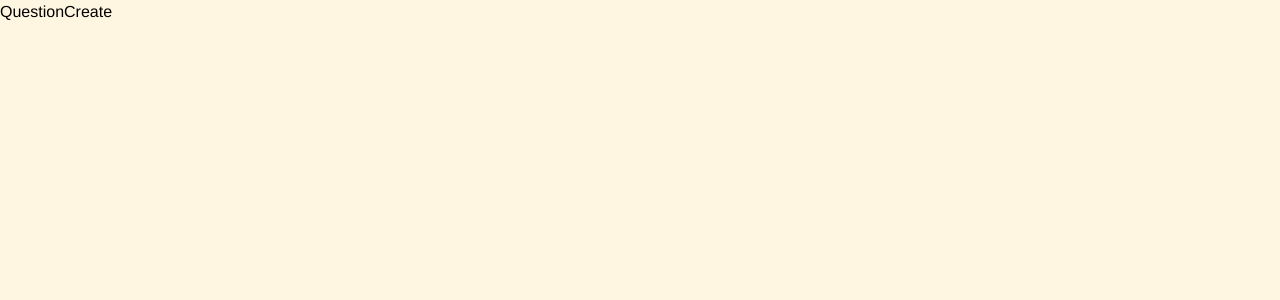
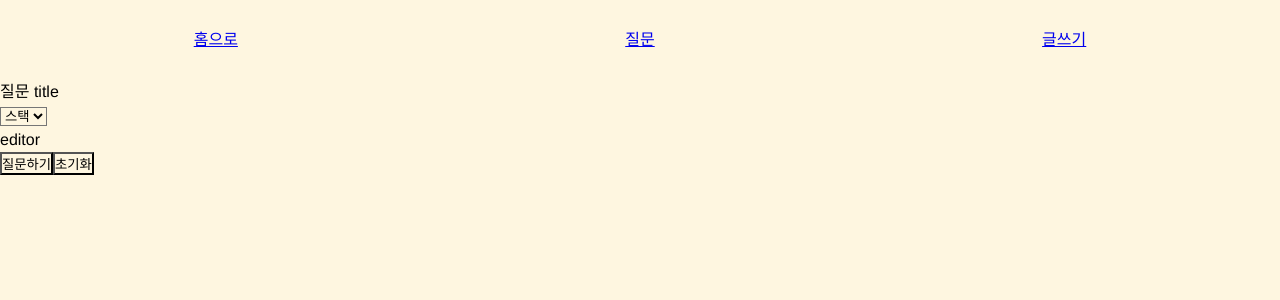
Before and after one commit to baesee0806/code-Q-A, a React (Create React App) app: page /question/create in a window 1280 px wide. Shown: the top 300 px of the page. Built offline with nearby package versions, Linux system fonts and the light colour scheme.

Commit message:
feat : react router dom (useLocation)을 이용하여 홈에서 nav안보이게 하기
Relate to : #1

```diff
--- a/src/App.tsx
+++ b/src/App.tsx
@@ -1,11 +1,13 @@
 import GlobalStyle from "./GlobalStyle";
-import Router from "./routes/Router";
-
+import Routers from "./routes/Routers";
+import { BrowserRouter } from "react-router-dom";
 function App() {
   return (
     <>
       <GlobalStyle />
-      <Router />
+      <BrowserRouter>
+        <Routers />
+      </BrowserRouter>
     </>
   );
 }
--- /dev/null
+++ b/src/components/Nav.tsx
@@ -0,0 +1,21 @@
+import { Link } from "react-router-dom";
+import styled from "styled-components";
+
+function Nav() {
+  return (
+    <Container>
+      <Link to="/">홈으로</Link>
+      <Link to="/question">질문</Link>
+      <Link to="/question/create">글쓰기</Link>
+    </Container>
+  );
+}
+
+const Container = styled.nav`
+  width: 100vw;
+  height: 10vh;
+  display: flex;
+  justify-content: space-around;
+  align-items: center;
+`;
+export default Nav;
--- a/src/pages/QuestionCreate.tsx
+++ b/src/pages/QuestionCreate.tsx
@@ -1,7 +1,26 @@
-import React from "react";
+import styled from "styled-components";
 
 const QuestionCreate = () => {
-  return <div>QuestionCreate</div>;
+  return (
+    <Container>
+      <div>질문 title</div>
+      <div>
+        <select>
+          <option value="1">스택</option>
+        </select>
+      </div>
+      <div>editor</div>
+      <div>
+        <button>질문하기</button>
+        <button>초기화</button>
+      </div>
+    </Container>
+  );
 };
 
+const Container = styled.main`
+  width: 100dvw;
+  height: 100dvh;
+`;
+
 export default QuestionCreate;
--- a/src/routes/Router.tsx
+++ b/src/routes/Routers.tsx
@@ -1,19 +1,25 @@
-import { BrowserRouter, Route, Routes } from "react-router-dom";
+import { Route, Routes, useLocation } from "react-router-dom";
 import Main from "../pages/Main";
 import QuestionCreate from "../pages/QuestionCreate";
 import QuestionAnswer from "../pages/QuestionAnswer";
 import My from "../pages/My";
+import Nav from "../components/Nav";
 
-const Router = () => {
+const Routers = () => {
+  const location = useLocation();
+  const showNav = location.pathname !== "/";
+
   return (
-    <BrowserRouter>
+    <>
+      {showNav && <Nav />}
       <Routes>
         <Route path="/" element={<Main />} />
         <Route path="/question" element={<QuestionAnswer />} />
         <Route path="/question/create" element={<QuestionCreate />} />
         <Route path="/my" element={<My />} />
       </Routes>
-    </BrowserRouter>
+    </>
   );
 };
-export default Router;
+
+export default Routers;
```
